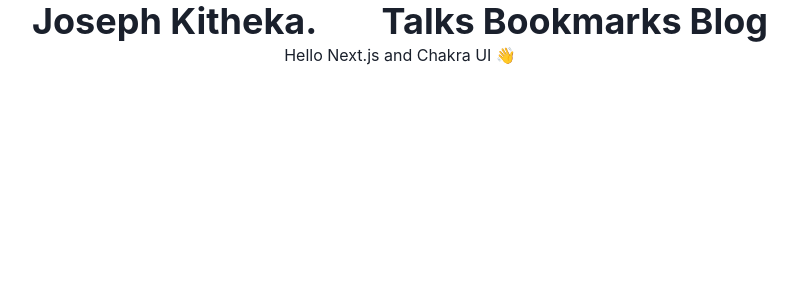
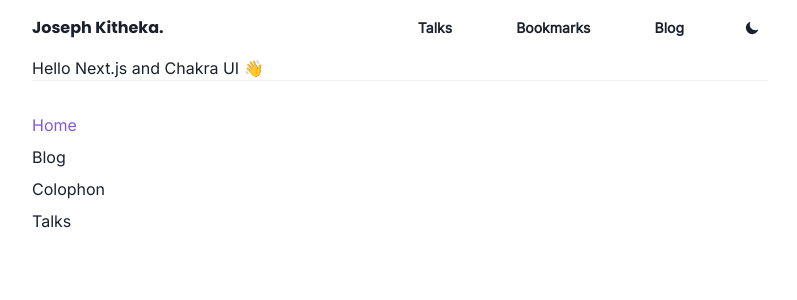
Before and after one commit to fhub-1/Rebulding-my-website, a Next.js app: page / in a window 1280 px wide. Shown: the top 300 px of the page, without its empty margins (240-1037 px from the left). Built offline with nearby package versions, Linux system fonts and the light colour scheme.

Commit message:
Working on header and footer with codesandbox coding my life

```diff
--- a/pages/_app.tsx
+++ b/pages/_app.tsx
@@ -1,17 +1,20 @@
 import { ChakraProvider } from "@chakra-ui/react";
-import {AppProps} from "next/app";
+import { AppProps } from "next/app";
+
 import Layout from "../src/components/layout";
+import theme from "../src/theme";
 
-import theme from "../src/theme"
-const App = ({Component, pageProps}: AppProps) => {
-    return(
-        // adding chakra ui
-        <ChakraProvider theme={theme}>
-        <Layout>
-        <Component {...pageProps}/>
-        </Layout>
-        </ChakraProvider>
-    )
+import "../style.css";
+
+const App = ({ Component, pageProps }: AppProps) => {
+  return (
+    // adding chakra ui
+    <ChakraProvider theme={theme}>
+      <Layout>
+        <Component {...pageProps} />
+      </Layout>
+    </ChakraProvider>
+  );
 };
 
 export default App;
--- /dev/null
+++ b/src/components/layout/footer.tsx
@@ -0,0 +1,52 @@
+import { useRouter } from "next/router";
+import NextLink from "next/link";
+import { Stack, VStack, Divider, Link, SimpleGrid } from "@chakra-ui/react";
+
+const firstGroup= [
+  {
+  href: '/',
+  label: 'Home'
+},
+{
+  href: '/blog',
+  label: 'Blog',
+},
+{
+  href: '/colophon',
+  label: 'Colophon',
+},
+{
+  href: '/talks',
+  label: 'Talks',
+},
+]
+
+const Footer = () => {
+  const { pathname } = useRouter();
+
+  return (
+    <VStack pb={8} spacing={8}>
+      <Divider />
+      <SimpleGrid columns={{ base: 1, md: 3 }} w="full">
+        <VStack alignItems="flex-start">
+          <NextLink href="/home" passHref>
+            <Link color={pathname === "/" ? "purple.500" : "gray.500"}>
+              Home
+            </Link>
+          </NextLink>
+          <NextLink href="/blog" passHref>
+            <Link>Blog</Link>
+          </NextLink>
+          <NextLink href="/colophon" passHref>
+            <Link>Colophon</Link>
+          </NextLink>
+          <NextLink href="/talks" passHref>
+            <Link>Talks</Link>
+          </NextLink>
+        </VStack>
+      </SimpleGrid>
+    </VStack>
+  );
+};
+
+export default Footer;
--- a/src/components/layout/header.tsx
+++ b/src/components/layout/header.tsx
@@ -1,20 +1,60 @@
 import { HStack } from "@chakra-ui/layout";
-import { Heading } from "@chakra-ui/react";
+import {
+  Heading,
+  IconButton,
+  useColorMode,
+  Button,
+  Link
+} from "@chakra-ui/react";
+import { IoMoon, IoSunny } from "react-icons/io5";
+import NextLink from "next/link";
 
 const Header = () => {
-    return(
-      <HStack width="full" justifyContent="space-between">
-          <Heading>
-            Joseph Kitheka.
-          </Heading>
-          <HStack>
-          <Heading>Talks</Heading>
-          <Heading>Bookmarks</Heading>
-          <Heading>Blog</Heading>
-
-          </HStack>
+  const { colorMode, toggleColorMode } = useColorMode();
+  return (
+    <HStack as="nav" justifyContent="space-between" alignItems="center" py={3}>
+      <Heading size="sm">Joseph Kitheka.</Heading>
+      <HStack alignItems="center" spacing={10}>
+        <NextLink href="/talks" passHref>
+          <Button
+            _hover={{ textDecoration: "none" }}
+            as={Link}
+            size="sm"
+            variant="ghost"
+          >
+            Talks
+          </Button>
+        </NextLink>
+        <NextLink href="/bookmarks" passHref>
+          <Button
+            _hover={{ textDecoration: "none" }}
+            as={Link}
+            size="sm"
+            variant="ghost"
+          >
+            Bookmarks
+          </Button>
+        </NextLink>
+        <NextLink href="/blog" passHref>
+          <Button
+            _hover={{ textDecoration: "none" }}
+            as={Link}
+            size="sm"
+            variant="ghost"
+          >
+            Blog
+          </Button>
+        </NextLink>
+        <IconButton
+          aria-label="toggle theme"
+          icon={colorMode === "light" ? <IoMoon /> : <IoSunny />}
+          variant="ghost"
+          size="sm"
+          onClick={toggleColorMode}
+        />
       </HStack>
-    );
-}
+    </HStack>
+  );
+};
 
 export default Header;
--- a/src/components/layout/index.tsx
+++ b/src/components/layout/index.tsx
@@ -1,19 +1,20 @@
 import { PropsWithChildren } from "react";
-import {VStack,Container} from "@chakra-ui/react"
+import { VStack, Container } from "@chakra-ui/react";
+
 import Header from "./header";
-
+import Footer from "./footer";
 type Props = PropsWithChildren<{}>;
 
-const Layout = ({children}: Props) => {
-  return(
+const Layout = ({ children }: Props) => {
+  return (
     <Container maxW="container.md">
-   <VStack spacing={0}>
-         <Header/>
-         {children}
-         {/* Footer section */}
-   </VStack>
-   </Container>
+      <VStack spacing={0} alignItems="stretch">
+        <Header />
+        {children}
+        <Footer />
+      </VStack>
+    </Container>
   );
-}
+};
 
 export default Layout;
--- a/src/theme/index.ts
+++ b/src/theme/index.ts
@@ -1,6 +1,10 @@
-import { extendTheme } from "@chakra-ui/react";
-import { deflate } from "zlib";
+import { extendTheme, theme as base } from "@chakra-ui/react";
 
-const theme = extendTheme({})
+const theme = extendTheme({
+  fonts: {
+    heading: `Poppins, ${base.fonts.heading}`,
+    body: `Inter, ${base.fonts.body}`
+  }
+});
 
 export default theme;
--- /dev/null
+++ b/style.css
@@ -0,0 +1 @@
+@import url("https://fonts.googleapis.com/css2?family=Inter&family=Poppins:wght@700&display=swap");
```
Also changed, not shown: src/components/footer/Name.tsx (added, +10 -0 lines).
